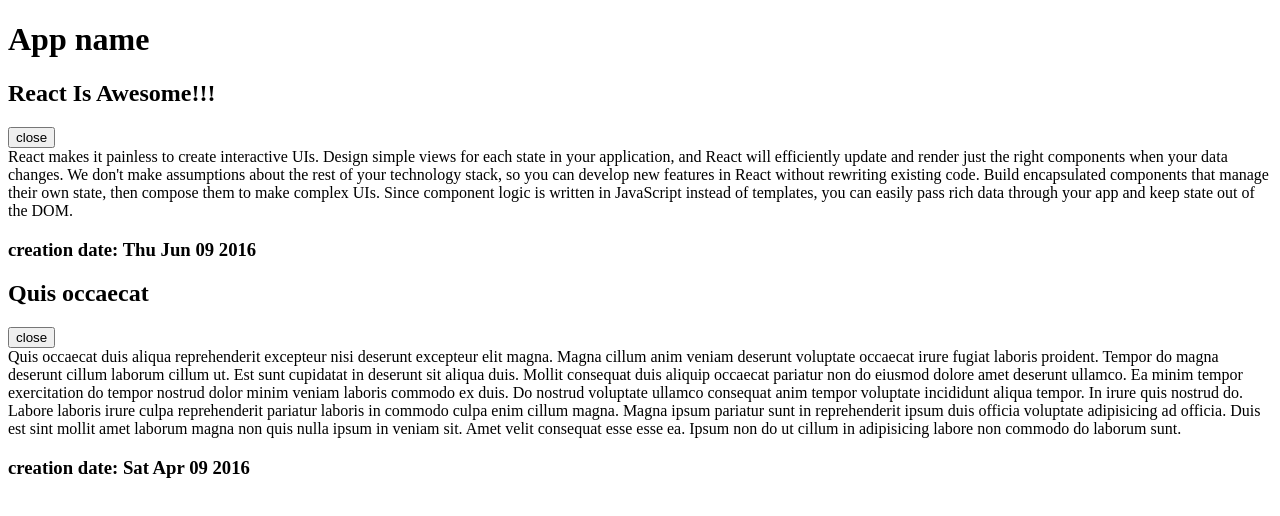
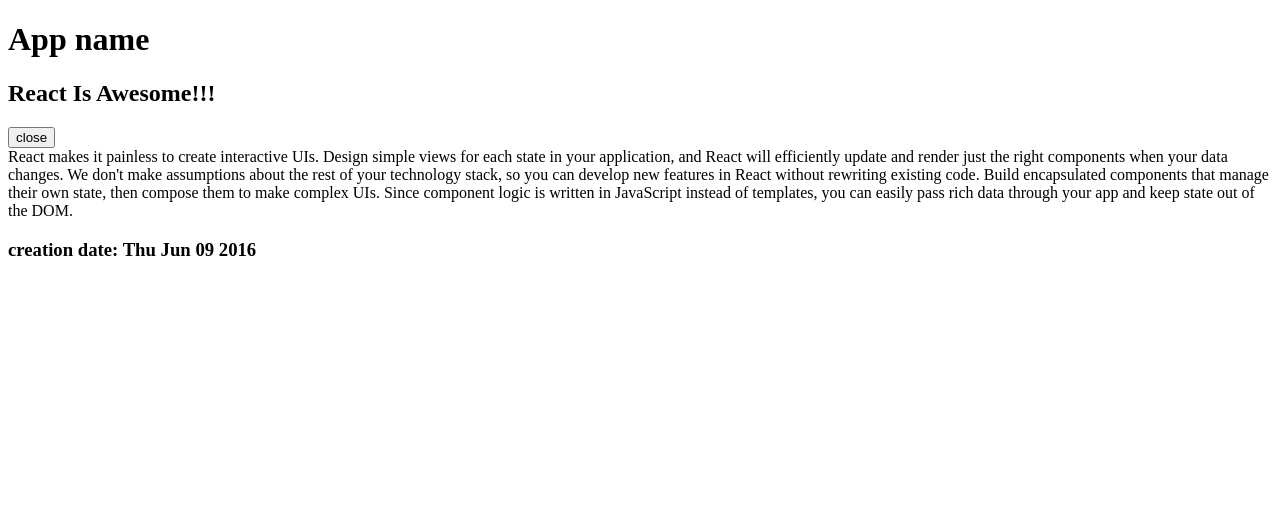
Before and after one commit to Kamesas/react_lessons_by_javascript_ru, a React (Create React App) app: page / in a window 1280 px wide. Shown: the top 516 px of the page. Built offline with nearby package versions, Linux system fonts and the light colour scheme.

Commit message:
has replaced the function of the Component

```diff
--- a/src/components/App.js
+++ b/src/components/App.js
@@ -7,7 +7,6 @@
 			<div>
 				<h1>App name</h1>
 				<Article article={fixtures[0]} />
-				<Article article={fixtures[1]} />
 			</div>
 		)
 }
--- a/src/components/Article.js
+++ b/src/components/Article.js
@@ -1,9 +1,10 @@
-import React from 'react'
+import React, {Component} from 'react'
 
-function Article (props) { //все данные приходят в props
+class Article extends Component {
+	render() {
 
-	const {article} = props; //дуструктуризация см. ниже
- 	const body = <section>{article.text}</section>;
+		const {article} = this.props
+	 	const body = <section>{article.text}</section>
 		return(
 	    	<div>
 	      		<h2>{article.title}</h2>
@@ -14,22 +15,10 @@
 	    )
 
 	}
+}
 
 function handleClick () {
 	console.log('---', 'clicked')
 }
 
 export default Article
-
-//позволяет пирсвоить объект или массив сразу нескольким переменным, разбив его на части https://learn.javascript.ru/destructuring
-// let options = {
-//   title: "Меню",
-//   width: 100,
-//   height: 200
-// };
-
-// let {title, width, height} = options;
-
-//alert(title);  // Меню
-//alert(width);  // 100
-//alert(height); // 200
```
Lines whose indentation alone changed are shown as unchanged.
